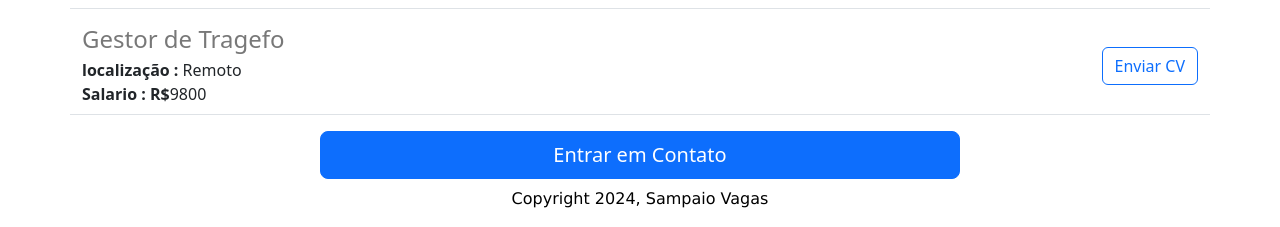
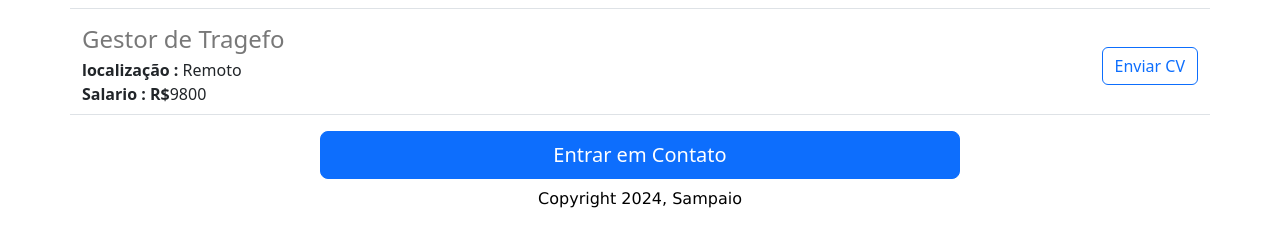
Before and after one commit to RaphaelSampaio1/Vagas-Raphael-Web, a Flask app: page / in a window 1280 px wide. Shown: the part 1048-1275 px from the top of the page. Run offline with Flask 3, Linux system fonts and the light colour scheme.

Commit message:
Retomando ao original

```diff
--- a/templates/home.html
+++ b/templates/home.html
@@ -72,7 +72,7 @@
             <div class="d-grid gap-2 col-6 mx-auto">
                 <button type="button" class="btn btn-primary btn-lg">Entrar em Contato</button>
             </div>
-            <p class="mt-2">Copyright 2024, Sampaio Vagas</p>
+            <p class="mt-2">Copyright 2024, Sampaio</p>
         </div>
 
 </body>
```
